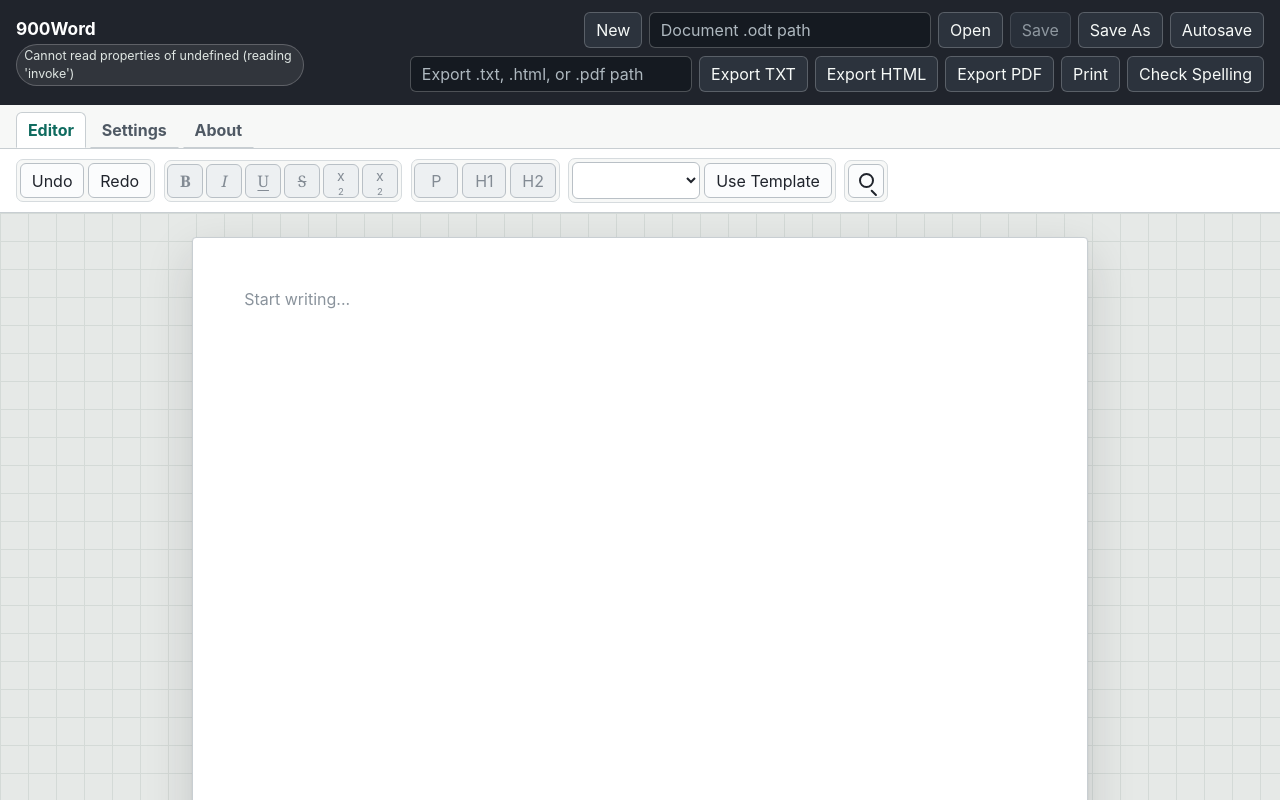
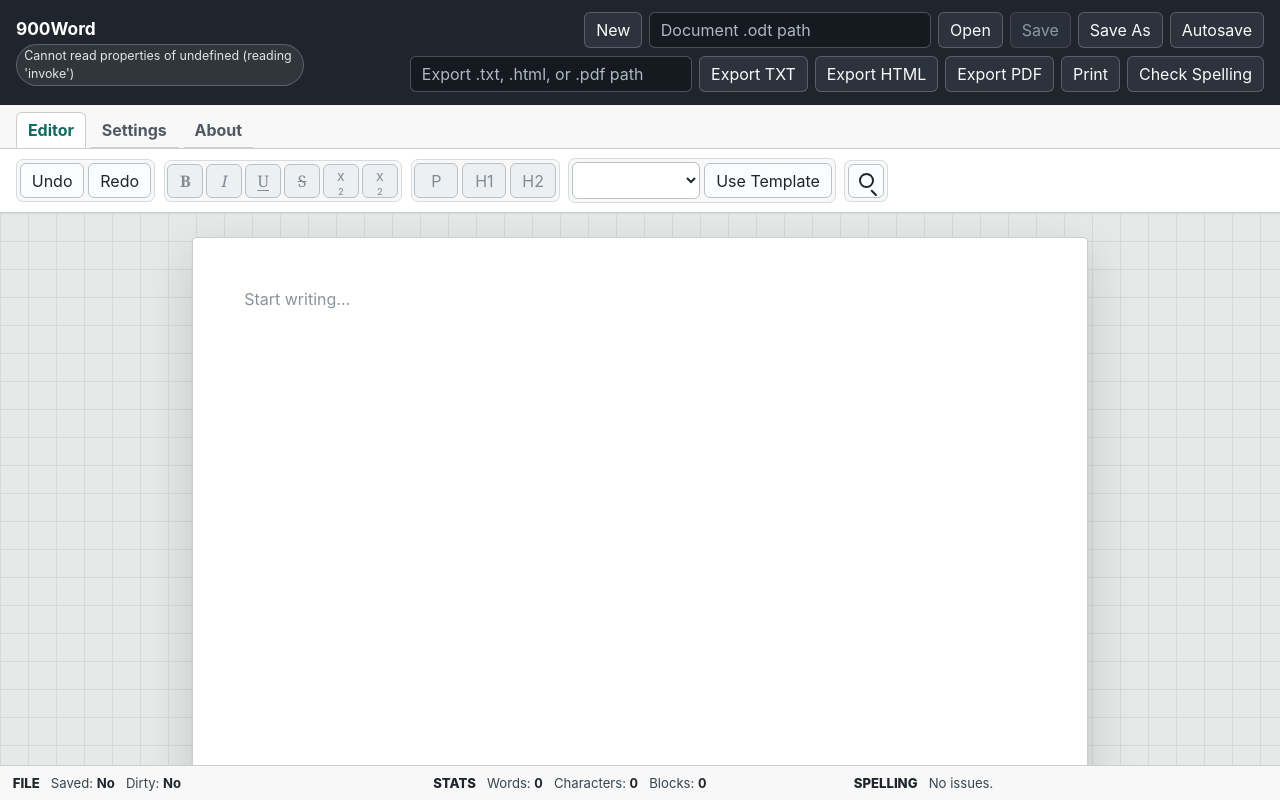
Before and after one commit to 900Labs/900Word, a Svelte app in the folder apps/desktop/: page / in a window 1280 px wide. Shown: the top 800 px of the page. Built offline with nearby package versions, Linux system fonts and the light colour scheme.

Commit message:
fix: keep status toolbar pinned

```diff
--- a/apps/desktop/src/app.css
+++ b/apps/desktop/src/app.css
@@ -11,10 +11,20 @@
   box-sizing: border-box;
 }
 
+html,
+body {
+  height: 100%;
+}
+
 body {
   margin: 0;
   min-width: 320px;
+  overflow: hidden;
   background: #ecefed;
+}
+
+#app {
+  height: 100%;
 }
 
 button,
@@ -68,9 +78,11 @@ select:focus-visible {
 }
 
 .app-shell {
-  min-height: 100vh;
+  height: 100vh;
+  min-height: 0;
   display: grid;
   grid-template-rows: auto auto auto minmax(0, 1fr) auto;
+  overflow: hidden;
   background: #ecefed;
 }
 
```
